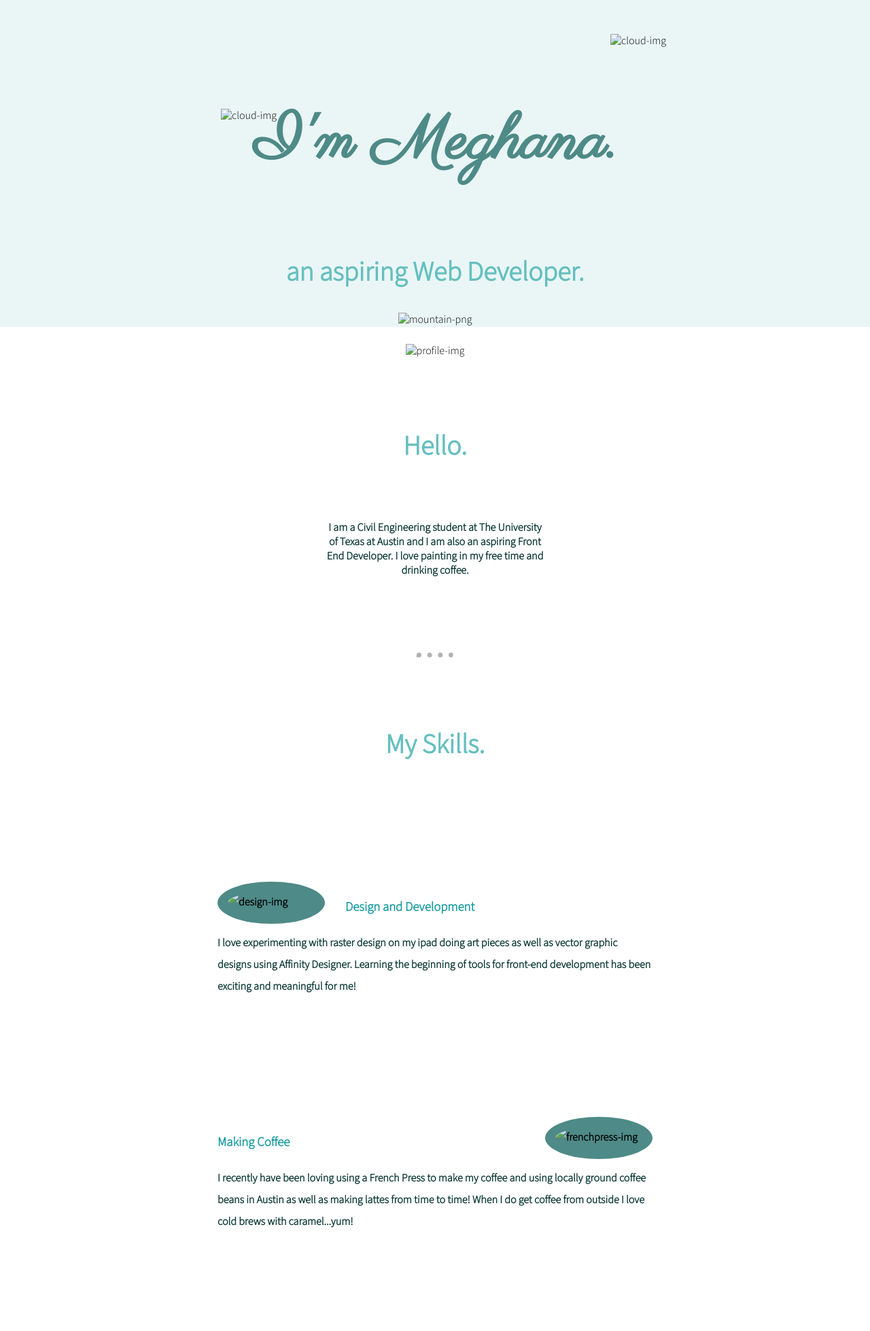
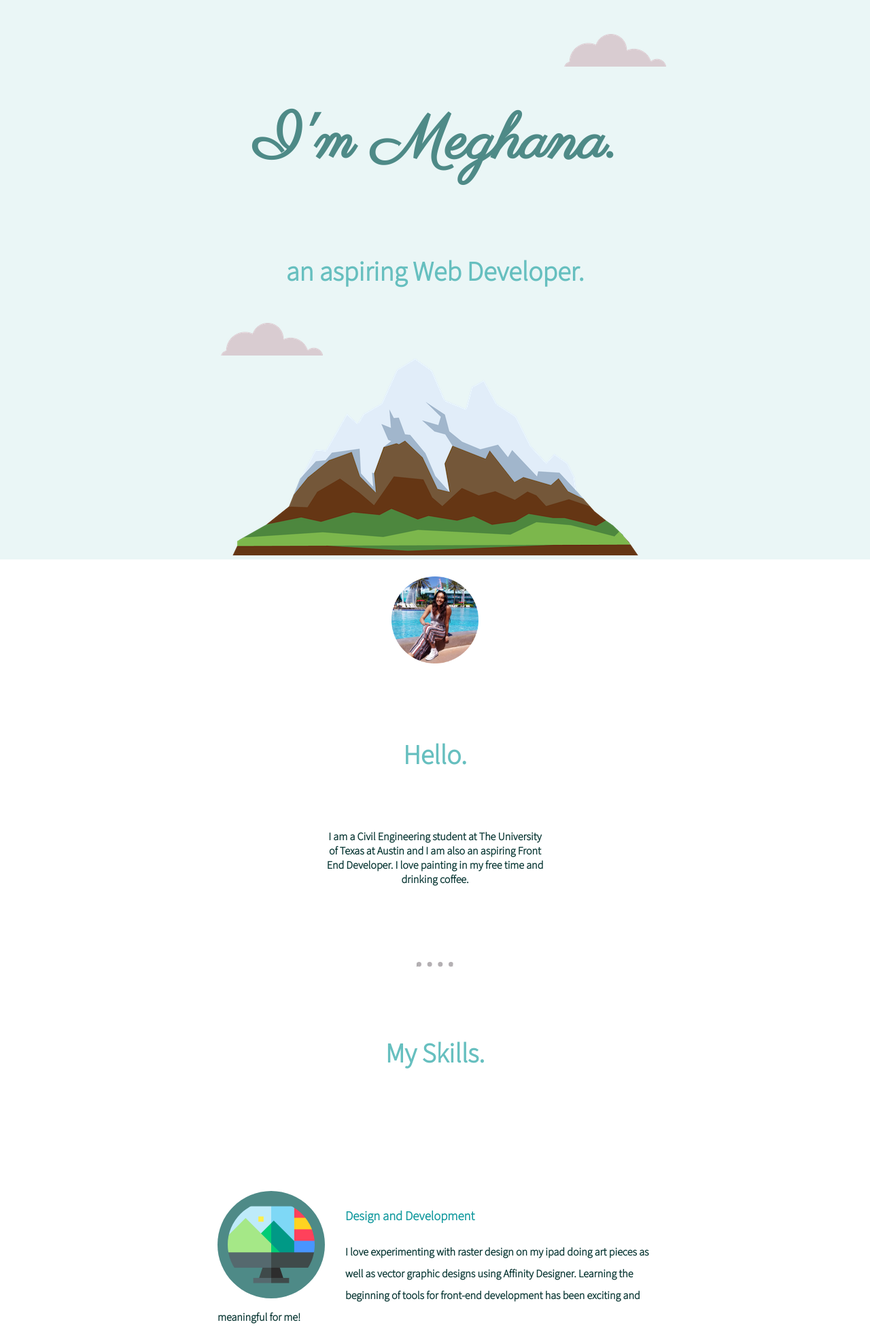
Before and after one commit to meghanatreddy/meghanareddy, a plain HTML site: page index.html in a window 1280 px wide. Shown: the top 1958 px of the page at 68% size. Drawn offline with Linux system fonts and the light colour scheme; files that its build step writes are made by us from their sources.

Commit message:
Update index.html

```diff
--- a/index.html
+++ b/index.html
@@ -5,23 +5,23 @@
 
   <meta charset="utf-8">
   <title>Meghana Reddy</title>
-  <link rel="stylesheet" href="css/styles.css" />
-  <link rel="shortcut icon" href="images/favicon.ico" />
+  <link rel="stylesheet" href="styles.css" />
+  <link rel="shortcut icon" href="/favicon.ico" />
   <link rel="preconnect" href="https://fonts.gstatic.com">
   <link href="https://fonts.googleapis.com/css2?family=Mada:wght@300&family=Parisienne&display=swap"" rel="stylesheet">
 </head>
 
 <body>
   <div class="top-container">
-    <img class="top-cloud" src="images/cloud.png" alt="cloud-img">
+    <img class="top-cloud" src="cloud.png" alt="cloud-img">
     <h1>I'm Meghana.</h1>
     <h2 class="description">an aspiring Web Developer.</h2>
-    <img class="bottom-cloud" src="images/cloud.png" alt="cloud-img">
-    <img src="images/mountain.png" alt="mountain-png">
+    <img class="bottom-cloud" src="cloud.png" alt="cloud-img">
+    <img src="mountain.png" alt="mountain-png">
   </div>
   <div class="middle-container">
     <div>
-      <img class="profile" src="images/profile-cropped.png" alt="profile-img">
+      <img class="profile" src="profile-cropped.png" alt="profile-img">
       <h2 class="description">Hello.</h2>
       <p class="profile-description"> I am a Civil Engineering student at The University of Texas at Austin and I am also an aspiring Front End Developer. I love painting in my free time and drinking coffee.</p>
     </div>
@@ -30,14 +30,14 @@
       <h2 class="description">My Skills.</h2>
       <div class="skill-row">
         <div>
-        <img class="develop-img" src="images/image-editor.png" alt="design-img">
+        <img class="develop-img" src="image-editor.png" alt="design-img">
         </div>
         <h3>Design and Development</h3>
         <p class="skill-description">I love experimenting with raster design on my ipad doing art pieces as well as vector graphic designs using Affinity Designer. Learning the beginning of tools for front-end development has been exciting and meaningful for me!</p>
       </div>
       <div class="skill-row">
         <div>
-        <img class="coffee-img" src="images/french.png" alt="frenchpress-img">
+        <img class="coffee-img" src="french.png" alt="frenchpress-img">
         </div>
         <h3>Making Coffee</h3>
         <p class="skills-description"> I recently have been loving using a French Press to make my coffee and using locally ground coffee beans in Austin as well as making lattes from time to time! When I do get coffee from outside I love cold brews with caramel...yum!</p>
```
